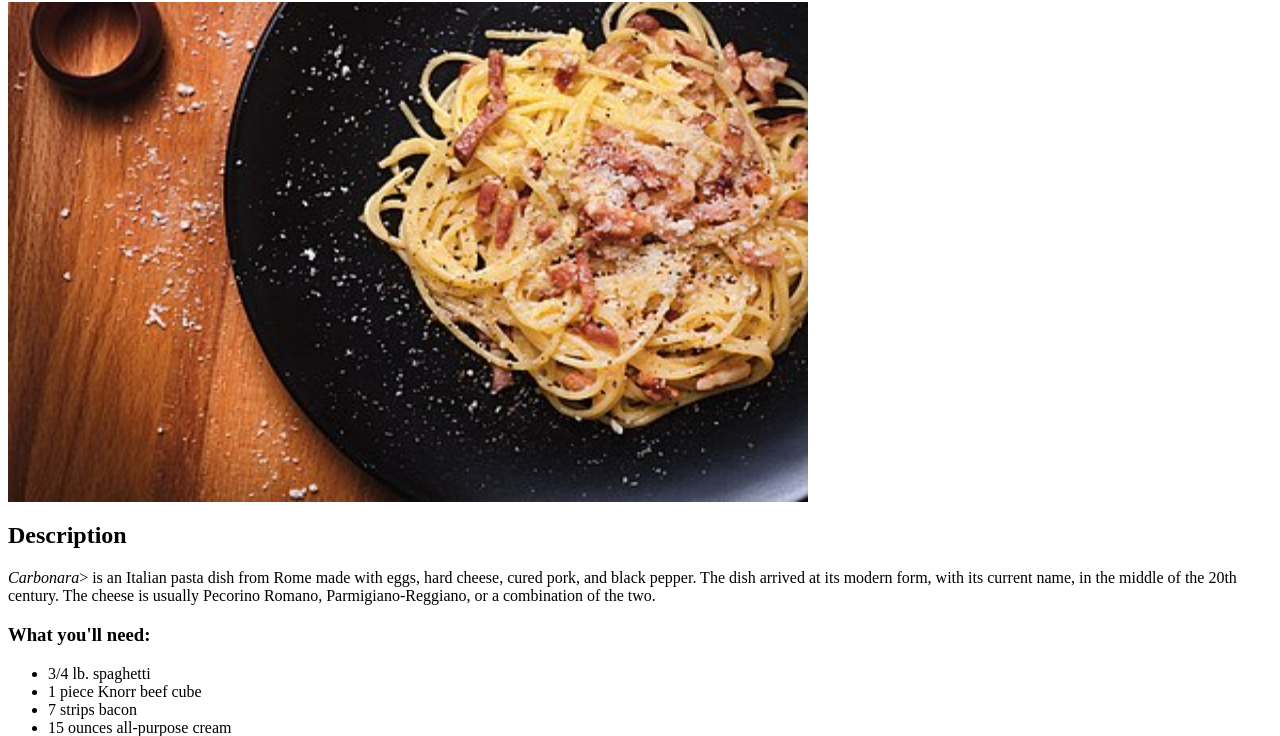
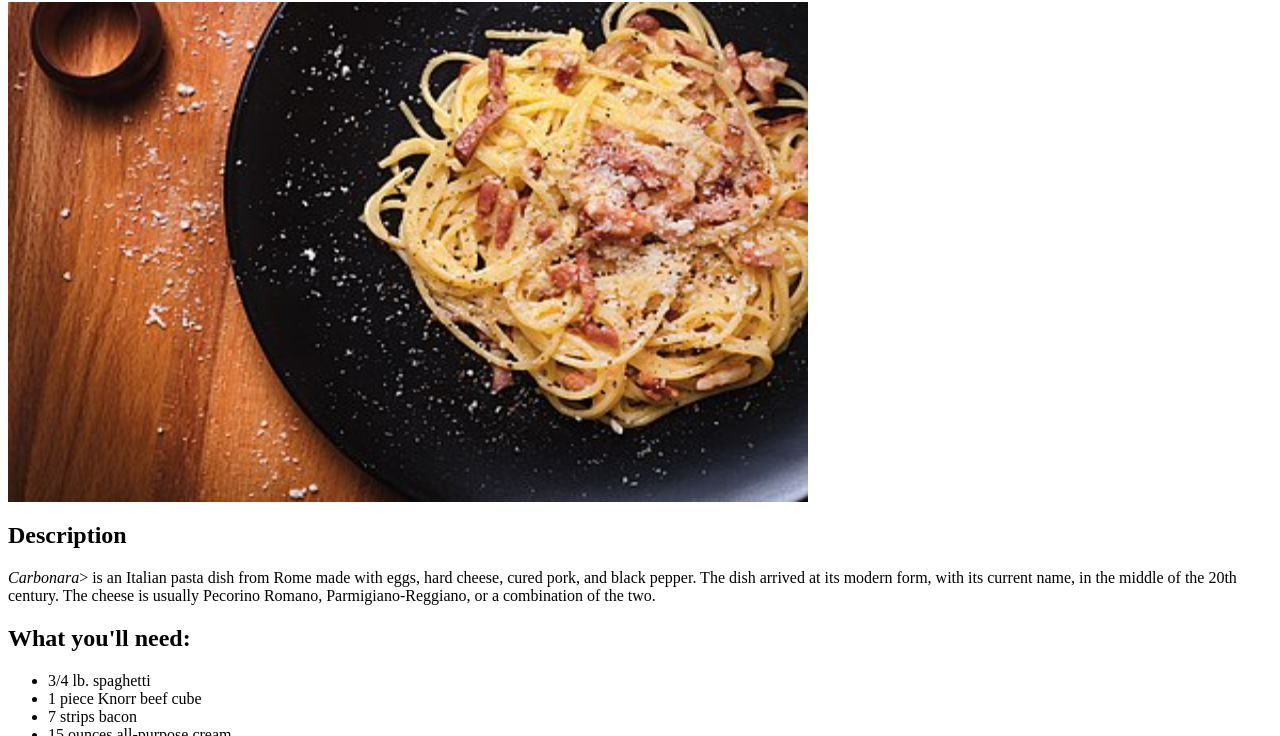
Before and after one commit to DakissCodes/odin-recipes, a plain HTML site: page recipes/carbonara.html in a window 1280 px wide. Shown: the part 64-800 px from the top of the page. Drawn offline with Linux system fonts and the light colour scheme.

Commit message:
Updated README

```diff
--- a/recipes/carbonara.html
+++ b/recipes/carbonara.html
@@ -11,7 +11,7 @@
         <p><em>Carbonara</em>> is an Italian pasta dish from Rome made with eggs, hard cheese, cured pork, and black pepper.
             The dish arrived at its modern form, with its current name, in the middle of the 20th century.
             The cheese is usually Pecorino Romano, Parmigiano-Reggiano, or a combination of the two.</p>
-        <h3>What you'll need:</h3>
+        <h2>What you'll need:</h2>
         <ul>
 
             <dl>
```
Also changed, not shown: 1 other file.
